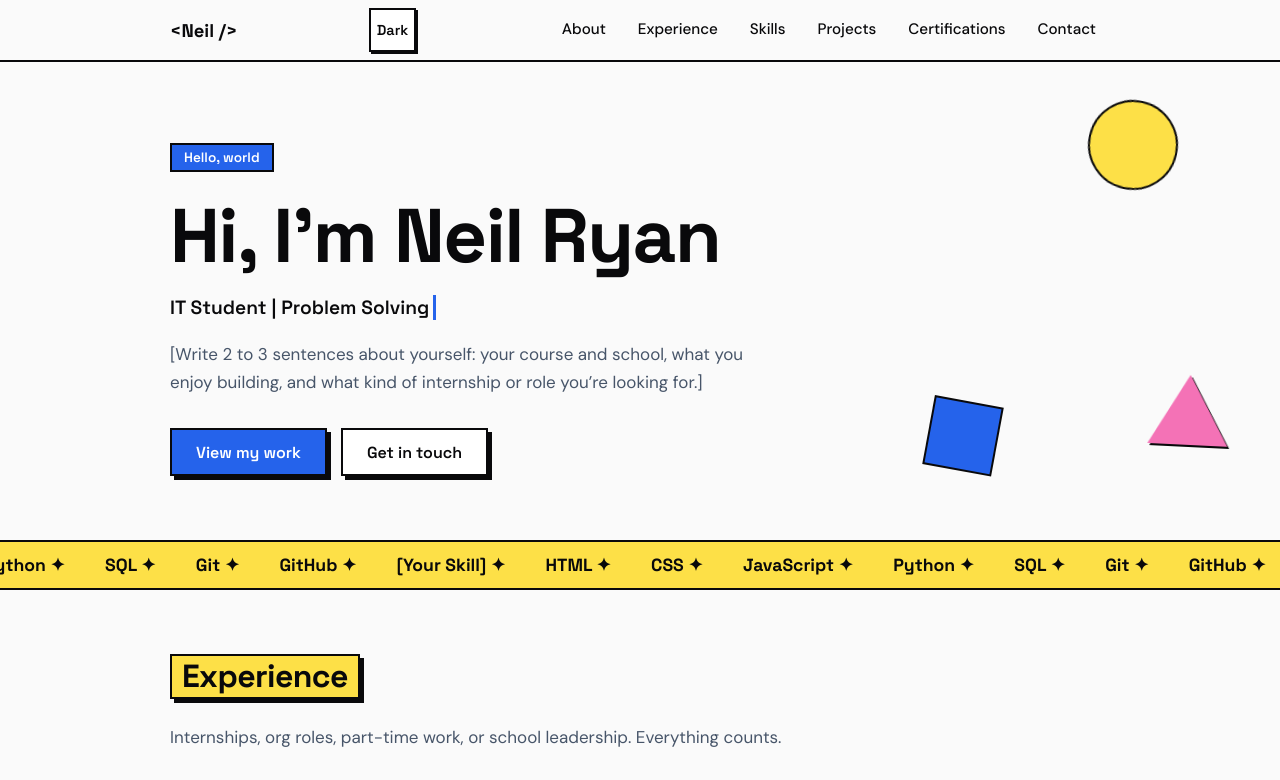
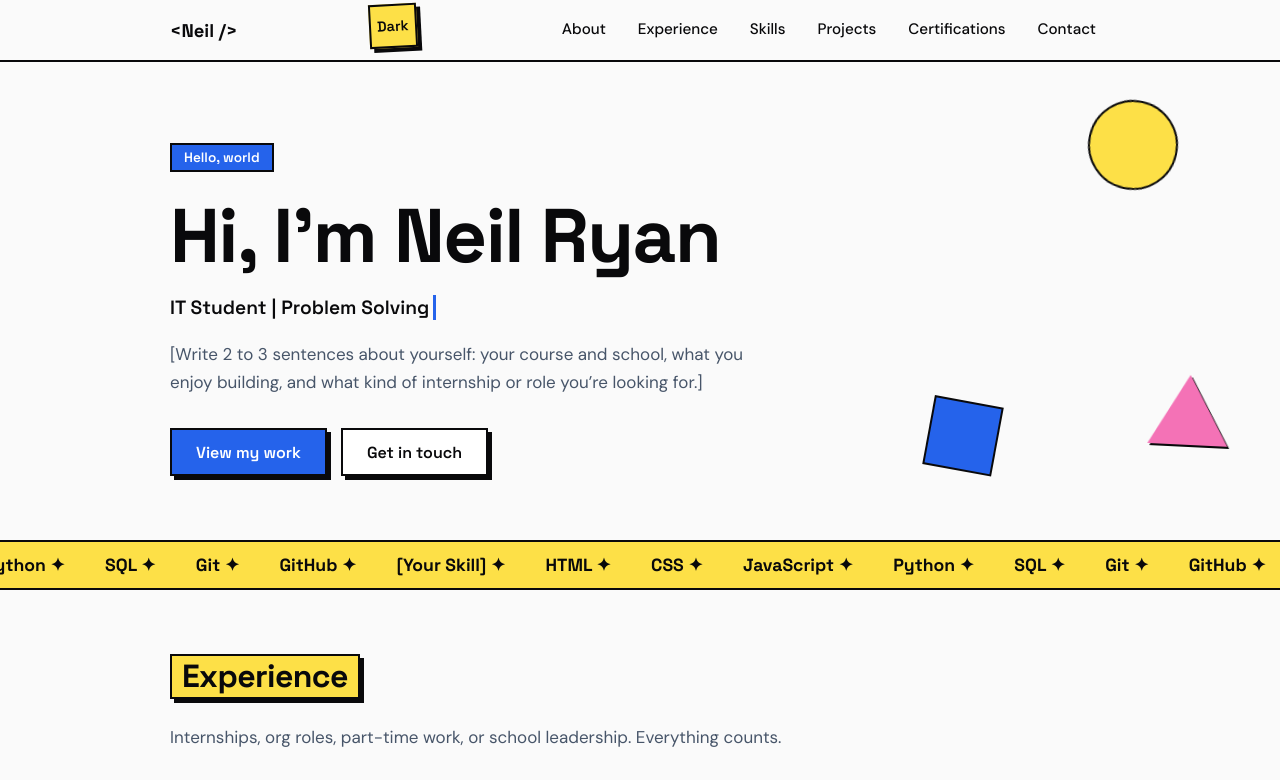
Before and after one commit to zingkeee/Portfolio, a plain HTML site: page portfolioindex.html in a window 1280 px wide. In both pictures the pointer is over the button "Dark". Shown: the top 780 px of the page. Drawn offline with Linux system fonts and the light colour scheme.

Commit message:
update on buttons

```diff
--- a/portfolioindex.html
+++ b/portfolioindex.html
@@ -159,6 +159,14 @@ details .more ul{padding-left:20px;color:var(--fg-muted)}
 .cfoot .note{font-size:.85rem;color:var(--fg-muted)}
 .cfoot .actions{display:flex;gap:10px}
 .cfoot .btn{min-height:44px;padding:0 20px}
+/* shared hover effect: lift, tilt, yellow (same as skill chips) */
+.btn,.icon-btn,.menu-btn,.filter,nav ul a{transition:transform .15s,background .15s,color .15s,box-shadow .15s,border-color .15s}
+.btn:hover,.btn:focus-visible,.icon-btn:hover,.menu-btn:hover,.filter[aria-pressed="false"]:hover,nav ul a:hover{background:var(--pop);color:#09090B}
+.filter[aria-pressed="true"]:hover{color:var(--on-accent)}
+@media(prefers-reduced-motion:no-preference){
+  .btn:hover,.icon-btn:hover,.menu-btn:hover,.filter:hover,nav ul a:hover{transform:translateY(-4px) rotate(-3deg);box-shadow:var(--shadow)}
+  .btn:active,.icon-btn:active,.menu-btn:active,.filter:active{transform:translate(2px,2px) rotate(0);box-shadow:none}
+}
 </style>
 </head>
 <body>
```
